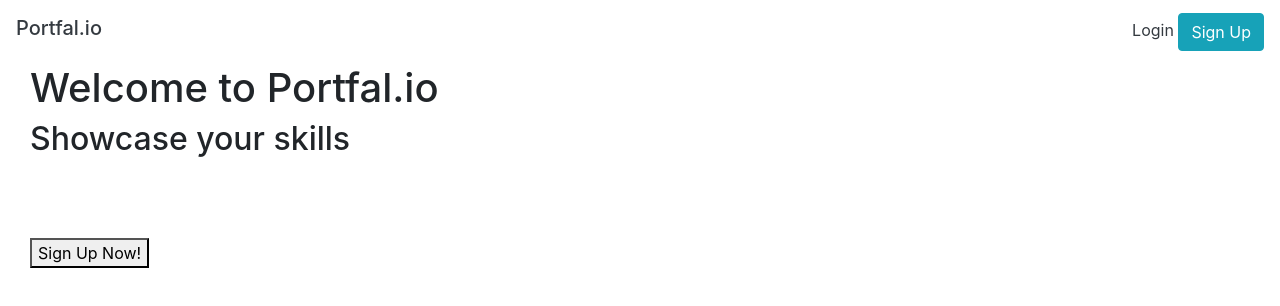
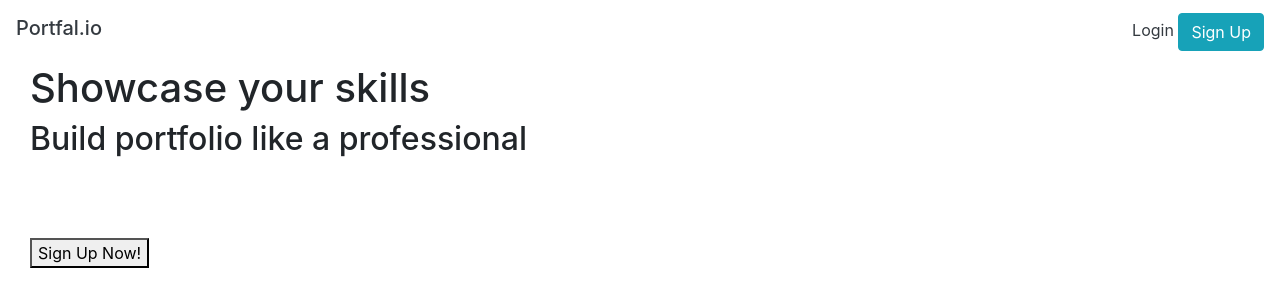
Before and after one commit to shawonibnkamal/portfalio, a React (Create React App) app in the folder client/: page / in a window 1280 px wide. Shown: the top 306 px of the page. Built offline with nearby package versions, Linux system fonts and the light colour scheme; no server answers.

Commit message:
test workflow again

```diff
--- a/client/src/home.js
+++ b/client/src/home.js
@@ -1,24 +1,25 @@
-import React, { useState } from 'react';
+import React, { useState } from "react";
 import { useHistory } from "react-router-dom";
-import axios from 'axios';
+import axios from "axios";
 
-import SignUp from './signup.js';
+import SignUp from "./signup.js";
 
 function Home() {
-
   const history = useHistory();
 
   const goToSignup = () => {
     history.push("/signup");
-  }
+  };
 
   return (
     <div className="row">
       <div className="col">
-        <h1> Welcome to Portfal.io</h1>
-        <h2> Showcase your skills </h2>
+        <h1> Showcase your skills</h1>
+        <h2> Build portfolio like a professional </h2>
 
-        <br /><br /><br />
+        <br />
+        <br />
+        <br />
 
         <button onClick={goToSignup}>Sign Up Now!</button>
       </div>
```
